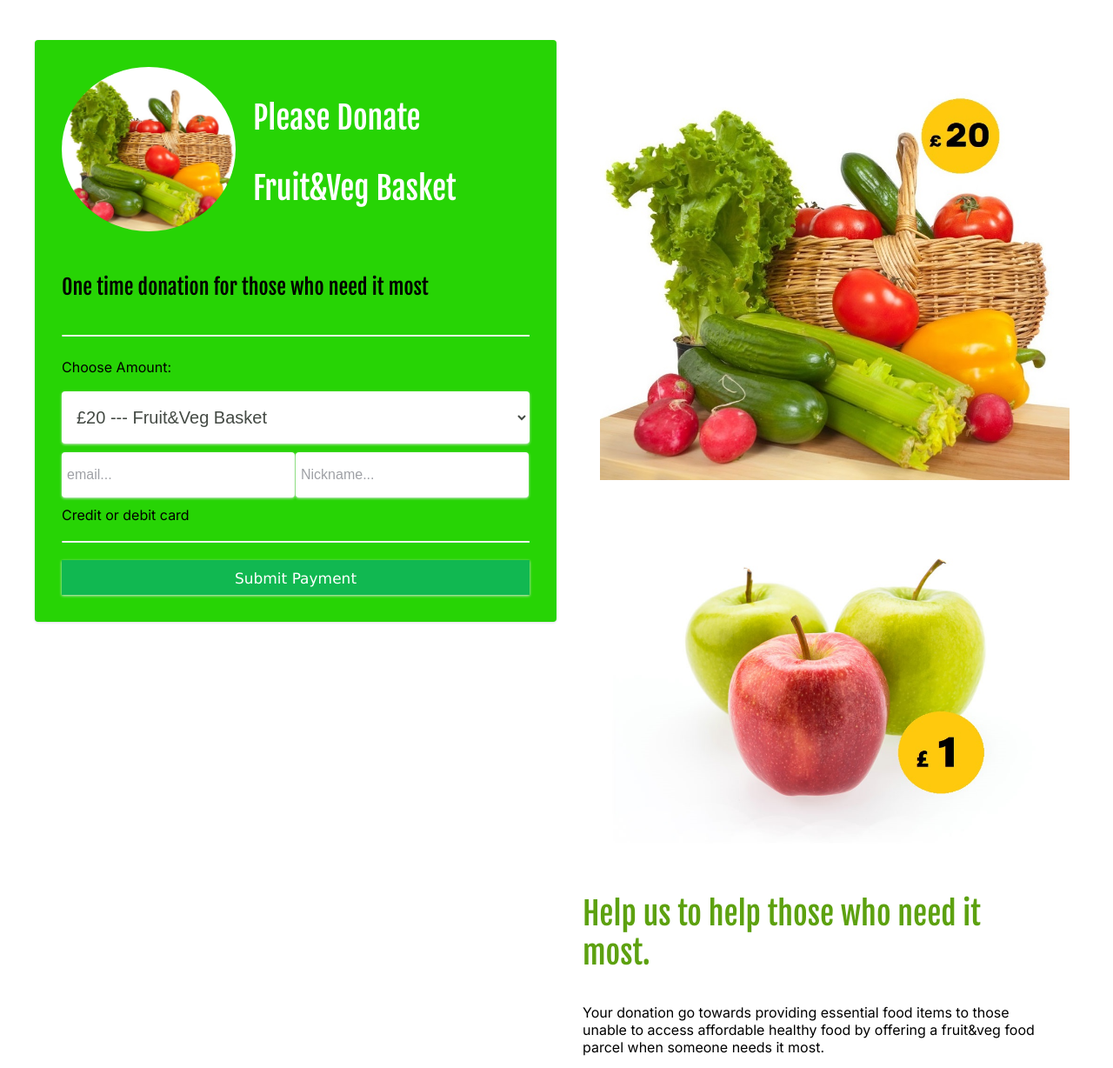
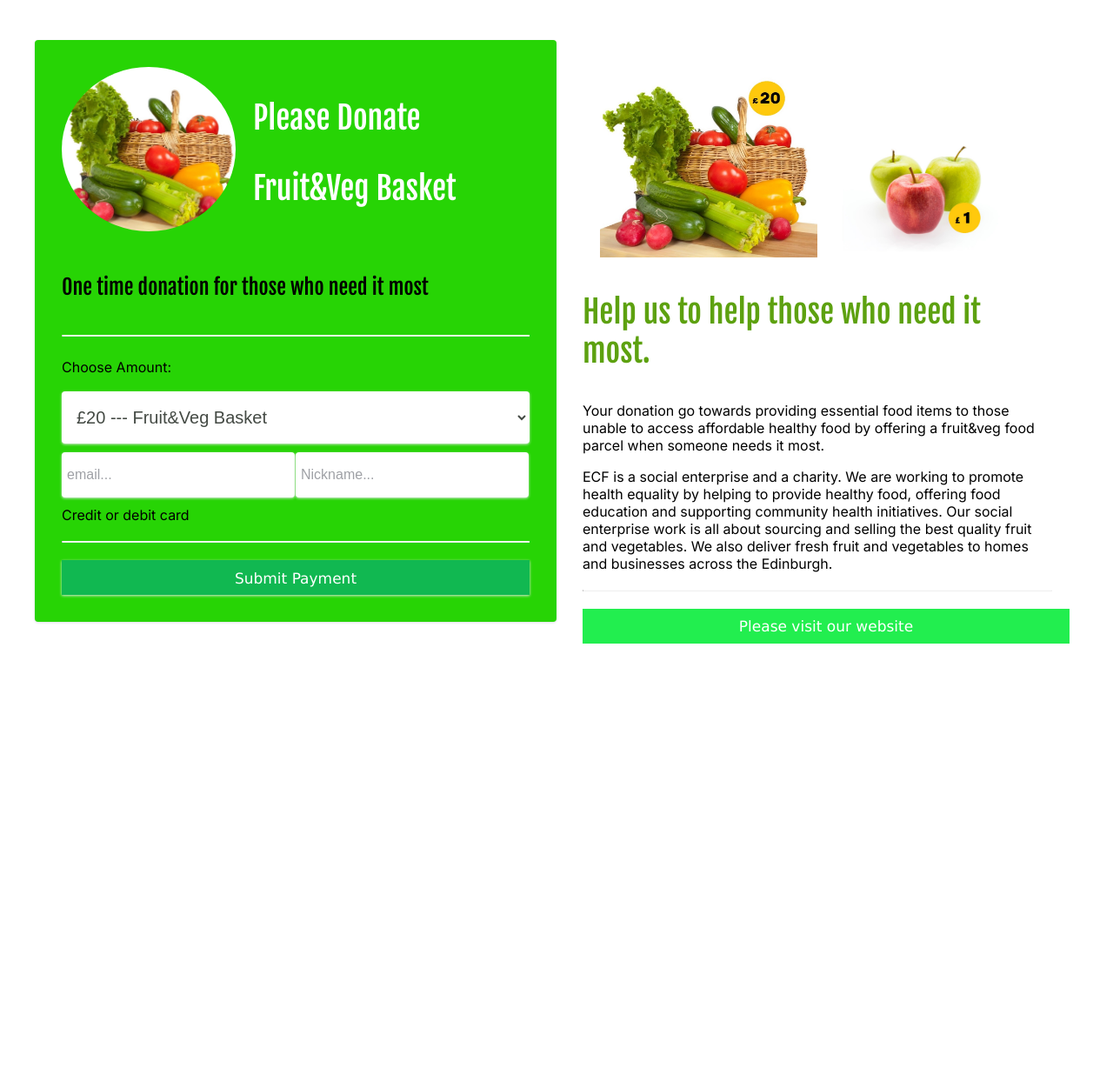
Before and after one commit to ArtusU/ecf_donate, a Django app: page / in a window 1280 px wide. Shown: the top 1228 px of the page at 87% size. After the commit the page ends 740 px from the top, so only its background shows below. Run offline with Django 3.2, Linux system fonts and the light colour scheme; some libraries are stand-ins or nearby versions.

Commit message:
css adjusted

```diff
--- a/basket/templates/basket/template.html
+++ b/basket/templates/basket/template.html
@@ -95,12 +95,12 @@
 
 		.coffee-cup{
 			margin-left: 20px;
-			width: 100%;
+			width: 250px;
 		}
 
 		.coffee-cup2{
 			margin-left: 20px;
-			width: 100%;
+			width: 200px;
 		}
 
 		/* ------------------------ FORM FIELDS ------------------------ */
```
